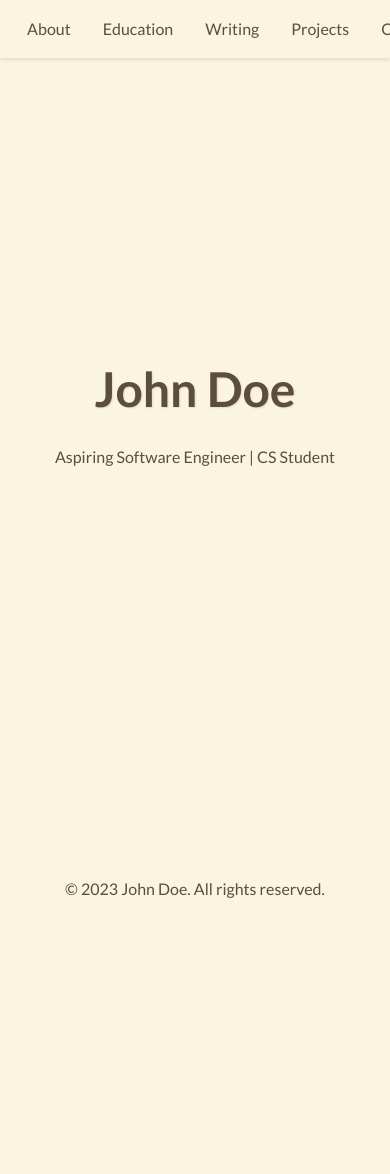
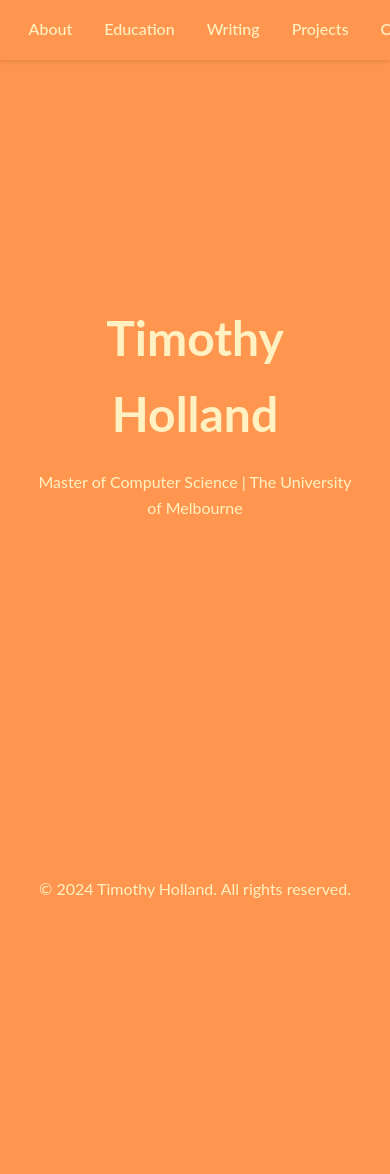
Before and after one commit to e-timmy/Personal-Website, a PHP site: page / in a window 390 px wide. Shown: the top 1174 px of the page. Before the commit the page ends 898 px from the top, so only its background shows below. Run offline with PHP 8.4, Linux system fonts and the light colour scheme.

Commit message:
Clean-website: debugging section padding.

```diff
--- /dev/null
+++ b/clean-website/documents/stuff.txt
@@ -0,0 +1 @@
+Hello!!!
--- a/clean-website/index.html
+++ b/clean-website/index.html
@@ -1,15 +1,16 @@
 <!DOCTYPE html>
 <html lang="en">
 <head>
-     <link href="https://fonts.googleapis.com/css?family=Lato:400,700&display=swap" rel="stylesheet">
+     <link href="https://fonts.googleapis.com/css?family=Roboto:400,700&display=swap" rel="stylesheet">
     <meta charset="UTF-8">
     <meta name="viewport" content="width=device-width, initial-scale=1.0">
-    <title>John Doe - Personal Website</title>
+    <title>Timothy Holland</title>
     <link rel="stylesheet" href="style.css">
 </head>
 <body>
+    <div class="container">
         <header>
-        <nav>
+            <nav id="navbar">
                 <ul>
                     <li><a href="#" class="tab active" data-section="home">Home</a></li>
                     <li><a href="#" class="tab" data-section="about">About</a></li>
@@ -23,36 +24,120 @@
 
         <main>
             <section id="home" class="section active">
-            <div class="hero-content">
-                <h1>John Doe</h1>
-                <p>Aspiring Software Engineer | CS Student</p>
+                <div class="hero-main-content">
+                    <h1>Timothy Holland</h1>
+                    <p>Master of Computer Science | The University of Melbourne</p>
                 </div>
             </section>
 
             <section id="about" class="section">
                 <div class="hero-content">
                     <h2>About Me</h2>
-                <p>I am a passionate computer science student seeking internship opportunities to gain hands-on experience in the field. With a strong foundation in programming languages such as Java, Python, and C++, I am eager to apply my skills and contribute to innovative projects.</p>
+                    <p>Coming soon!</p>
                 </div>
             </section>
 
             <section id="education" class="section">
                 <div class="hero-content">
                     <h2>Education</h2>
-                <h3>Bachelor of Science in Computer Science</h3>
-                <p>University of XYZ | Expected Graduation: May 2024</p>
-                <p>Relevant Coursework: Data Structures, Algorithms, Web Development, Database Systems</p>
+                    <p>For coursework descriptions, specifics, and highlighted projects, see
+                        <a href="#" data-section="coursework" target="_blank" class="tab">here</a>.</p>
+                    <h3>Master of Computer Science | The University of Melbourne </h3>
+                    <p>Dates: July 2022 - Present</p>
+                    <p>Coursework: Data Structures, Algorithms, Web Development, Database Systems</p>
+                    <h3>Exchange Semester | Charles University | Prague </h3>
+                    <p>Dates: January 2023 - June 2023</p>
+                    <p>Coursework: </p>
+                    <h3>Bachelor of Arts (Hons) | La Trobe University </h3>
+                    <p>Dates: January 2021 - December 2021</p>
+                    <p>Coursework: </p>
+                    <h3>Diploma of Informatics | The University of Melbourne</h3>
+                    <p>Dates: July 2015 - December 2018</p>
+                    <p>Coursework: </p>
+                    <h3>Bachelor of Arts | The University of Melbourne</h3>
+                    <p>Dates: January 2014 - December 2018</p>
+                    <p>Coursework:</p>
+                    <h3>Exchange Semester | Boston University </h3>
+                    <p>Dates: July 2017 - December 2017</p>
+                    <p>Coursework: </p>
                 </div>
             </section>
-
+            <section id="coursework" class="section">
+                <div class="hero-content">
+                    <h2>Coursework</h2>
+                    <h3>2024 | Semester 1 | The University of Melbourne</h3>
+                        <h4>The Ethics of Artificial Intelligence</h4>
+                        <p><a href="https://handbook.unimelb.edu.au/2024/subjects/comp90087" target="_blank"
+                              class="btn">Subject description.</a></p>
+                        <h4>Research Methods</h4>
+                        <p><a href="https://handbook.unimelb.edu.au/2024/subjects/comp90044" target="_blank"
+                          class="btn">Subject description.</a></p>
+                    <h3>2023 | Semester 2 | The University of Melbourne</h3>
+                    <h3>2023 | Semester 1 | Charles University, Prague</h3>
+                        <h4>Data Structures 1</h4>
+                        <p><a href="https://ktiml.mff.cuni.cz/~fink/teaching/data_structures_I/" target="_blank"
+                          class="btn">Subject description.</a></p>
+                        <h4>Deep Learning</h4>
+                        <p><a href="https://ufal.mff.cuni.cz/courses/npfl114/2223-summer" target="_blank"
+                          class="btn">Subject description.</a></p>
+                        <h4>Natural Language Processing</h4>
+                        <p><a href="https://ufal.mff.cuni.cz/courses/npfl124" target="_blank"
+                          class="btn">Subject description.</a></p>
+                        <h4>Artificial Intelligence 2</h4>
+                        <p><a href="https://ktiml.mff.cuni.cz/~bartak/ui2/" target="_blank"
+                          class="btn">Subject description.</a></p>
+                        <h4>Planning & Scheduling</h4>
+                        <p><a href="https://ktiml.mff.cuni.cz/~bartak/planovani/" target="_blank"
+                          class="btn">Subject description.</a></p>
+                    <h3>2022 | Semester 2 | The University of Melbourne</h3>
+                        <h4>Introduction to Machine Learning</h4>
+                        <p><a href="https://handbook.unimelb.edu.au/2024/subjects/comp90044" target="_blank"
+                          class="btn">Subject description.</a></p>
+                        <h4>Declarative Programming</h4>
+                        <p><a href="https://handbook.unimelb.edu.au/2024/subjects/comp90044" target="_blank"
+                          class="btn">Subject description.</a></p>
+                        <h4>Distributed Systems</h4>
+                        <p><a href="https://handbook.unimelb.edu.au/2024/subjects/comp90044" target="_blank"
+                          class="btn">Subject description.</a></p>
+                    <h3>2022 | Semester 1 | The University of Melbourne</h3>
+                        <p><a href="https://handbook.unimelb.edu.au/2024/subjects/comp90044" target="_blank"
+                          class="btn">Subject description.</a></p>
+                    <h3>2021 | Semester 2 | La Trobe University</h3>
+                        <h4>Huss Honours Thesis B</h4>
+                            <p><a href="https://handbook.latrobe.edu.au/subjects/2024/HUS4THB" target="_blank"
+                            class="btn">Subject description.</a></p>
+                        <h4>Humanities Reading Ext 4B</h4>
+                            <p><a href="https://www.latrobe.edu.au/students/your-course/
+                            subjects/2020/hus4rdb-humanities-reading-ext-4b" target="_blank"
+                            class="btn">Subject description.</a></p>
+                    <h3>2021 | Semester 1 | La Trobe University</h3>
+                        <h4>Huss Honours Thesis A</h4>
+                            <p><a href="https://handbook.latrobe.edu.au/subjects/2024/HUS4THA" target="_blank"
+                            class="btn">Subject description.</a></p>
+                        <h4>Advanced Research in Politics, Philosophy, and GSDS</h4>
+                            <p><a href="https://handbook.unimelb.edu.au/2024/subjects/comp90044" target="_blank"
+                            class="btn">Subject description.</a></p>
+                </div>
+            </section>
             <section id="writing" class="section">
                 <div class="hero-content">
                     <h2>Writing</h2>
                     <div class="writing-item">
-                    <h3>Thesis</h3>
-                    <p>Title: [Your Thesis Title]</p>
-                    <p>Abstract: [A brief summary of your thesis]</p>
-                    <a href="documents/thesis.pdf" target="_blank" class="btn">Read Full Thesis</a>
+                        <h3>Honours Thesis</h3>
+                        <h4>Mending Memory</h4><h4>An Essay on Technics and Colonialism</h4>
+                        <p>Technology is traditionally conceived as operating according to an instrumental logic,
+                            efficiency for efficiency’s sake. In this essay, I will demonstrate another side of technology,
+                            the possessive, by advancing an anticolonial critique. Put simply, I argue that the neoliberal
+                            individual, state, and their relation are technologies that have become appropriated into the
+                            telos of technology, Enframing. Accordingly, their ideological constructions, utilised to
+                            maintain possession, perpetuate the totalising instrumentality of technology. From my critique,
+                            I make the conclusion that Enframing is dangerously simplifying memory, both culturally and
+                            ecologically. I also characterise the cosmology behind Enframing, as that which devours other
+                            cosmologies. To mend memory and dissolve technology’s possessive, through the opening of
+                            cosmology, I propose a pluralism of technics embedded in an affirmation of the land. Within
+                            this pluralism, I advance a novel technic of my own, making-anarchic: the making of the
+                            unmaking of time.</p>
+                        <p>Read in full <a href="documents/thesis.pdf" target="_blank" class="btn">here</a></p>
                     </div>
                     <div class="writing-item">
                         <h3>Article 1</h3>
@@ -84,18 +169,21 @@
 
             <section id="contact" class="section">
                 <div class="hero-content">
-                <h2>Contact Me</h2>
-                <p>Email: johndoe@email.com</p>
-                <p>Phone: (123) 456-7890</p>
-                <p>LinkedIn: <a href="https://www.linkedin.com/in/johndoe">linkedin.com/in/johndoe</a></p>
+                    <h2>Contact</h2>
+                    <p>Email: tjaholla@gmail.com</p>
+                    <p>Email 2.0: tholland1@student.unimelb.edu.au</p>
+                    <p>Github: <a href="https://github.com/e-timmy">here</a></p>
+                    <p>LinkedIn: <a href="https://www.linkedin.com/in/t-holland-a03778231/">
+                        https://www.linkedin.com/in/t-holland-a03778231/</a></p>
                 </div>
             </section>
         </main>
 
         <footer>
-        <p>&copy; 2023 John Doe. All rights reserved.</p>
+            <p>&copy; 2024 Timothy Holland. All rights reserved.</p>
         </footer>
 
         <script src="script.js"></script>
+    </div>
 </body>
 </html>
--- a/clean-website/style.css
+++ b/clean-website/style.css
@@ -5,27 +5,31 @@
     box-sizing: border-box;
 }
 
+:root {
+    --nav-height: 60px; /* Adjust this value based on your navigation menu height */
+}
+
 /* Global styles */
 body {
     font-family: 'Lato', sans-serif;
     line-height: 1.6;
-    background-color: #fbf4df;
-    color: #5c4d3d;
+    background-color: #FF964F;
+    color: #fff1c1;
 }
 
 .hero-content h1,
 .hero-content h2,
 .hero-content p {
-    color: #5c4d3d;
+    color: #fff1c1;
 }
 
 .hero-content h1 {
-    text-shadow: 1px 1px 2px rgba(0, 0, 0, 0.1);
+    text-shadow: 1px 1px 2px rgba(250, 150, 3, 0.52);
 }
 
 /* Navigation styles */
 nav {
-    background-color: #fbf4df;
+    background-color: #FF964F;
     padding: 1rem;
     position: fixed;
     top: 0;
@@ -33,6 +37,7 @@ nav {
     right: 0;
     z-index: 999;
     box-shadow: 0 2px 4px rgba(0, 0, 0, 0.1);
+    height: var(--nav-height);
 }
 
 nav ul {
@@ -46,14 +51,14 @@ nav ul li {
 }
 
 nav ul li a {
-    color: #5c4d3d;
+    color: #fff1c1;
     text-decoration: none;
     font-weight: 500;
     transition: color 0.3s ease;
 }
 
 nav ul li a:hover {
-    color: #d2b48c;
+    color: #8daef4;
 }
 
 /* Section styles */
@@ -75,10 +80,19 @@ nav ul li a:hover {
 }
 
 .hero-content {
+    text-align: justify;
+    max-width: 800px;
+    padding: 1rem;
+    /*margin-top: calc(var(--nav-height) + 200px); !* Adjust the extra space (20px) as needed *!*/
+    margin-top: var(--nav-height);
+}
+
+.hero-main-content {
     text-align: center;
     max-width: 800px;
     padding: 2rem;
 }
+
 
 .section h1 {
     font-size: 3rem;
@@ -130,3 +144,13 @@ footer {
     height: 400px;
     border: none;
 }
+
+.btn {
+    position: relative;
+    z-index: 1;
+}
+
+.tab {
+    position: relative;
+    z-index: 1;
+}
```
Also changed, not shown: fun-website/index.html (+61 -36 lines), games-website/index.html (added, +31 -0 lines), games-website/script.js (added, +82 -0 lines), games-website/style.css (added, +90 -0 lines), 5 other files. Lines whose indentation alone changed are shown as unchanged.
